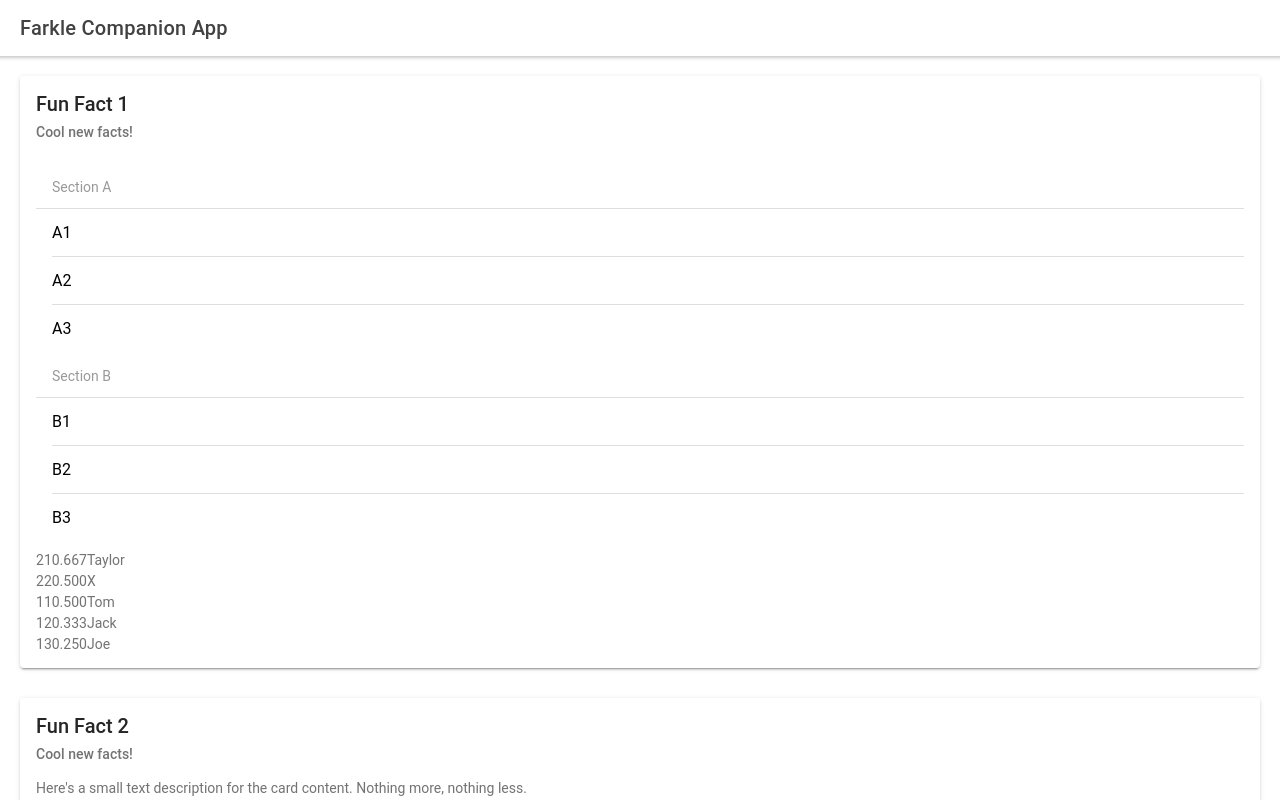
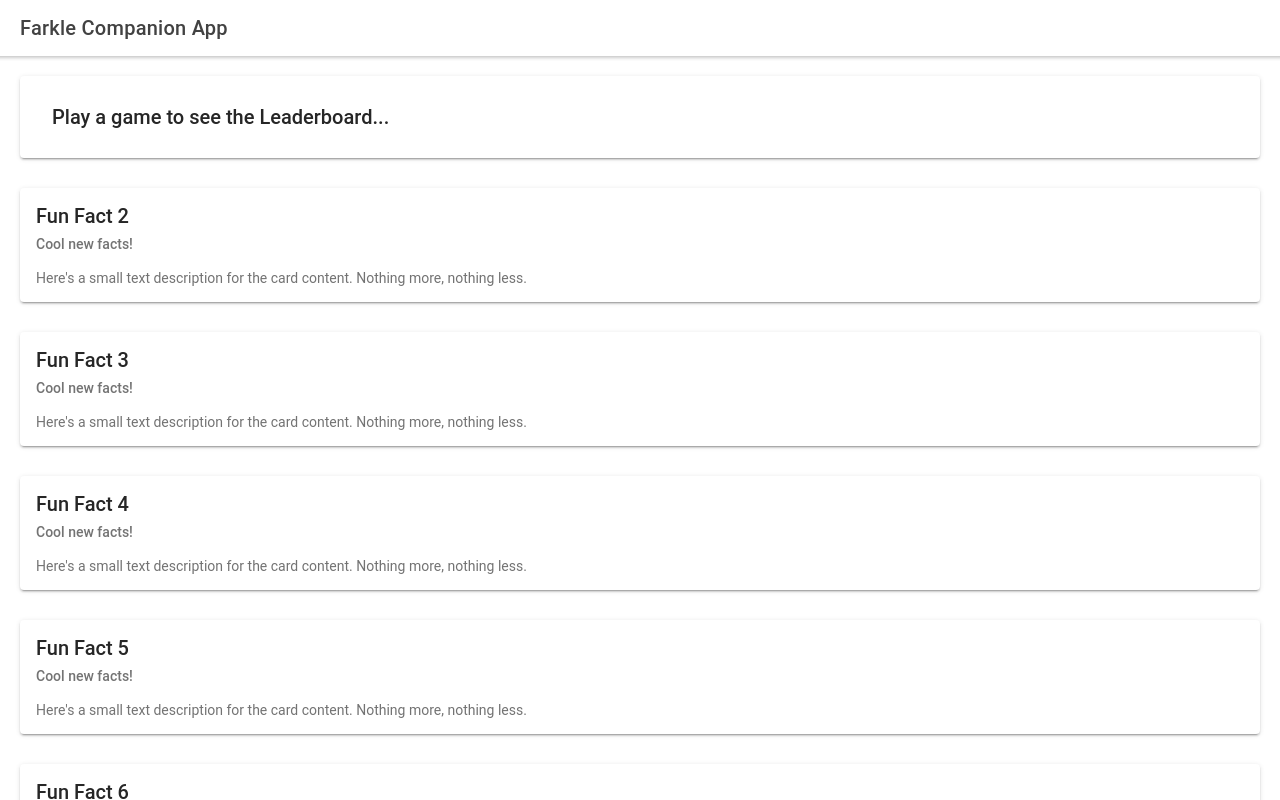
Before and after one commit to PaugelS20/tca-farkle, a React (Create React App) app: page /home in a window 1280 px wide. Built offline with nearby package versions, Linux system fonts and the light colour scheme.

Commit message:
Actually got leaderboard now working fully!!

```diff
--- a/src/App.tsx
+++ b/src/App.tsx
@@ -31,34 +31,34 @@ setupIonicReact();
 
 
 const hardcodedGameResults: GameResult[] = [
-  {
-      winner: "Tom"
-      , players: ["Tom", "Taylor"]
-  }
-  , {
-      winner: "Taylor"
-      , players: ["Jack", "Taylor"]
-  }
-  , {
-      winner: "Taylor"
-      , players: ["Tom", "Taylor", "Jack"]
-  }
-  , {
-      winner: "X"
-      , players: ["X", "Joe"]
-  }
-  , {
-      winner: "X"
-      , players: ["X", "Joe"]
-  }
-  , {
-      winner: "Joe"
-      , players: ["X", "Joe"]
-  }
-  , {
-      winner: "Jack"
-      , players: ["X", "Joe", "Jack"]
-  }
+  // {
+  //     winner: "Tom"
+  //     , players: ["Tom", "Taylor"]
+  // }
+  // , {
+  //     winner: "Taylor"
+  //     , players: ["Jack", "Taylor"]
+  // }
+  // , {
+  //     winner: "Taylor"
+  //     , players: ["Tom", "Taylor", "Jack"]
+  // }
+  // , {
+  //     winner: "X"
+  //     , players: ["X", "Joe"]
+  // }
+  // , {
+  //     winner: "X"
+  //     , players: ["X", "Joe"]
+  // }
+  // , {
+  //     winner: "Joe"
+  //     , players: ["X", "Joe"]
+  // }
+  // , {
+  //     winner: "Jack"
+  //     , players: ["X", "Joe", "Jack"]
+  // }
 ];
 
 const App = () => {
--- a/src/pages/Home.css
+++ b/src/pages/Home.css
@@ -1,3 +1,6 @@
 #startGameButton {
     align-self: center;
 }
+#leaderboardResults {
+    padding: 0em 0em 1em 0em;
+}
--- a/src/pages/Home.tsx
+++ b/src/pages/Home.tsx
@@ -51,70 +51,46 @@ export const Home: React.FC<HomeProps> = ({ leaderboardData }) => {
           <IonRow>
             <IonCol>
               <IonCard>
-                <IonCardHeader>
-                  <IonCardTitle>Fun Fact 1</IonCardTitle>
-                  <IonCardSubtitle>Cool new facts!</IonCardSubtitle>
-                </IonCardHeader>
+                {/* <IonCardHeader>
+                  <IonCardTitle>Leaderboard</IonCardTitle>
+                  <IonCardSubtitle>Cool new stats!</IonCardSubtitle>
+                </IonCardHeader> */}
 
                 <IonCardContent>
                   {
-                    leaderboardData.length == 0 &&
-                    <p>Play a game to see your leaderboarder...</p>
+                    leaderboardData.length === 0 &&
+                    <IonCardHeader>
+                      <IonCardTitle>Play a game to see the Leaderboard...</IonCardTitle>
+                    </IonCardHeader>
                   }
                   {
                     leaderboardData.length > 0 &&
+                    <IonGrid>
+                      <IonRow>
+                        <IonCardHeader id='leaderboardResults'>
+                          <IonCardTitle>Leaderboard</IonCardTitle>
+                          <IonCardSubtitle>Results from you game!</IonCardSubtitle>
+                        </IonCardHeader>
+                      </IonRow>
 
-
-                    <IonList>
-                      <IonItemGroup>
-                        <IonItemDivider>
-                          <IonLabel>
-                            Section A
-                          </IonLabel>
-                        </IonItemDivider>
-
-                        <IonItem>
-                          <IonLabel>A1</IonLabel>
-                        </IonItem>
-                        <IonItem>
-                          <IonLabel>A2</IonLabel>
-                        </IonItem>
-                        <IonItem lines="none">
-                          <IonLabel>A3</IonLabel>
-                        </IonItem>
-                      </IonItemGroup>
-
-                      <IonItemGroup>
-                        <IonItemDivider>
-                          <IonLabel>
-                            Section B
-                          </IonLabel>
-                        </IonItemDivider>
-
-                        <IonItem>
-                          <IonLabel>B1</IonLabel>
-                        </IonItem>
-                        <IonItem>
-                          <IonLabel>B2</IonLabel>
-                        </IonItem>
-                        <IonItem lines="none">
-                          <IonLabel>B3</IonLabel>
-                        </IonItem>
-                      </IonItemGroup>
-                    </IonList>
-
+                      <IonRow>
+                        <IonCol>W</IonCol>
+                        <IonCol>L</IonCol>
+                        <IonCol>AVG</IonCol>
+                        <IonCol>Player</IonCol>
+                      </IonRow>
+                      {
+                        leaderboardData.map(x => (
+                          <IonRow>
+                            <IonCol>{x.wins}</IonCol>
+                            <IonCol>{x.losses}</IonCol>
+                            <IonCol>{x.avg}</IonCol>
+                            <IonCol>{x.name}</IonCol>
+                          </IonRow>
+                        ))
+                      }
+                    </IonGrid>
                   }
-                  {
-                    leaderboardData.map(x => (
-                      <tr>
-                        <td>{x.wins}</td>
-                        <td>{x.losses}</td>
-                        <td>{x.avg}</td>
-                        <td>{x.name}</td>
-                      </tr>
-                    ))
-                  }
-                  <tbody/>
                 </IonCardContent>
               </IonCard>
             </IonCol>
--- a/src/pages/Setup.tsx
+++ b/src/pages/Setup.tsx
@@ -44,7 +44,7 @@ export const Setup: React.FC = () => {
               <IonTitle id='setupTitle'>Setup</IonTitle>
               <IonText id='setupText'>Select who's playing or add someone new</IonText>
               <IonFabButton size="small" onClick={addNewPlayer}>
-                <IonIcon icon={personAddOutline}> Add New Player</IonIcon>
+                <IonIcon icon={personAddOutline}></IonIcon>
               </IonFabButton>
             </IonCol>
           </IonRow>
@@ -57,14 +57,17 @@ export const Setup: React.FC = () => {
                   <IonLabel>Sam</IonLabel>
                 </IonItem>
               </IonList>
+            </IonCol>
+          </IonRow>
+
+          <IonRow>
+            <IonCol>
               <IonNavLink routerDirection="forward">
                 <IonButton routerLink='/play' color="success">Start Game</IonButton>
               </IonNavLink>
             </IonCol>
           </IonRow>
         </IonGrid>
-
-
       </IonContent>
     </IonPage>
   );
```
